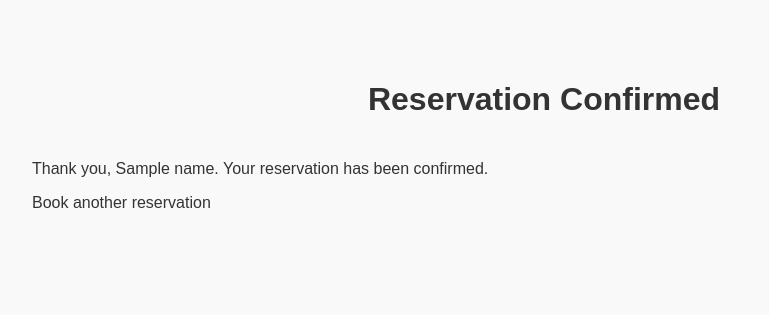
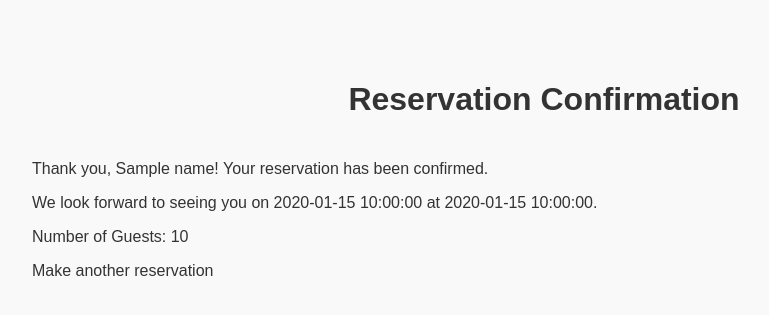
Before and after one commit to JingyiNicole/reservation, a Flask app: template reservation_app/templates/confirmation.html in a window 1280 px wide. Shown: the part 70-385 px from the top of the page, without its empty margins (96-865 px from the left). Run offline with Flask 3, Linux system fonts and the light colour scheme; the template is opened without the code that fills it: most values are stand-ins (such as "Sample title", 1, 10 or a date in 2020).

Commit message:
update confirmation

```diff
--- a/reservation_app/app.py
+++ b/reservation_app/app.py
@@ -24,7 +24,7 @@ credentials = service_account.Credentials.from_service_account_file(
 service = build('sheets', 'v4', credentials=credentials)
 
 # The ID and range of your Google Sheet
-SPREADSHEET_ID = 'your_spreadsheet_id'
+SPREADSHEET_ID = '1ElTbBg6Zj-gOU-sBjaFMx7I_qEIhDKCFeSdr2i2H7bQ'
 RANGE_NAME = 'Sheet1!A:D'  # Adjust the range as needed
 
 @app.route('/')
@@ -52,28 +52,46 @@ def logout():
 
 @app.route('/book', methods=['POST'])
 def book():
-    data = request.get_json()
-    name = data.get('name')
-    email = data.get('email')
-    datetime = data.get('datetime')
-    guests = data.get('guests')
+    if request.is_json:
+        data = request.get_json()
+        name = data.get('name')
+        email = data.get('email')
+        datetime = data.get('datetime')
+        guests = data.get('guests')
 
-    # Append the reservation to Google Sheets
-    values = [[name, email, datetime, guests]]
-    body = {'values': values}
-    service.spreadsheets().values().append(
-        spreadsheetId=SPREADSHEET_ID,
-        range=RANGE_NAME,
-        valueInputOption='RAW',
-        body=body
-    ).execute()
+        # Append the reservation to Google Sheets
+        values = [[name, email, datetime, guests]]
+        body = {'values': values}
+        service.spreadsheets().values().append(
+            spreadsheetId=SPREADSHEET_ID,
+            range=RANGE_NAME,
+            valueInputOption='RAW',
+            body=body
+        ).execute()
 
-    return jsonify({'message': 'Reservation successful!'})
+        return jsonify({'message': 'Reservation successful!'})
+    else:
+        return jsonify({'error': 'Unsupported Media Type'}), 415
 
 @app.route('/confirmation')
 def confirmation():
     name = request.args.get('name')
-    return render_template('confirmation.html', name=name)
+    # Fetch reservation details from Google Sheets for confirmation
+    result = service.spreadsheets().values().get(
+        spreadsheetId=SPREADSHEET_ID,
+        range=RANGE_NAME
+    ).execute()
+    reservations = result.get('values', [])
+
+    for reservation in reservations:
+        if reservation[0] == name:
+            email = reservation[1]
+            datetime = reservation[2]
+            guests = reservation[3]
+            date, time = datetime.split('T')
+            return render_template('confirmation.html', name=name, date=date, time=time, guests=guests)
+
+    return jsonify({'error': 'Reservation not found'}), 404
 
 @app.route('/admin')
 def admin():
--- a/reservation_app/templates/confirmation.html
+++ b/reservation_app/templates/confirmation.html
@@ -9,9 +9,11 @@
 <body>
     {% include 'navbar.html' %}
     <div class="container">
-        <h1>Reservation Confirmed</h1>
-        <p>Thank you, {{ name }}. Your reservation has been confirmed.</p>
-        <a href="{{ url_for('customer') }}">Book another reservation</a>
+        <h1>Reservation Confirmation</h1>
+        <p>Thank you, {{ name }}! Your reservation has been confirmed.</p>
+        <p>We look forward to seeing you on {{ date }} at {{ time }}.</p>
+        <p>Number of Guests: {{ guests }}</p>
+        <a href="{{ url_for('home') }}">Make another reservation</a>
     </div>
 </body>
 </html>
```
Also changed, not shown: reservation_app/templates/customer.html (+28 -2 lines).
